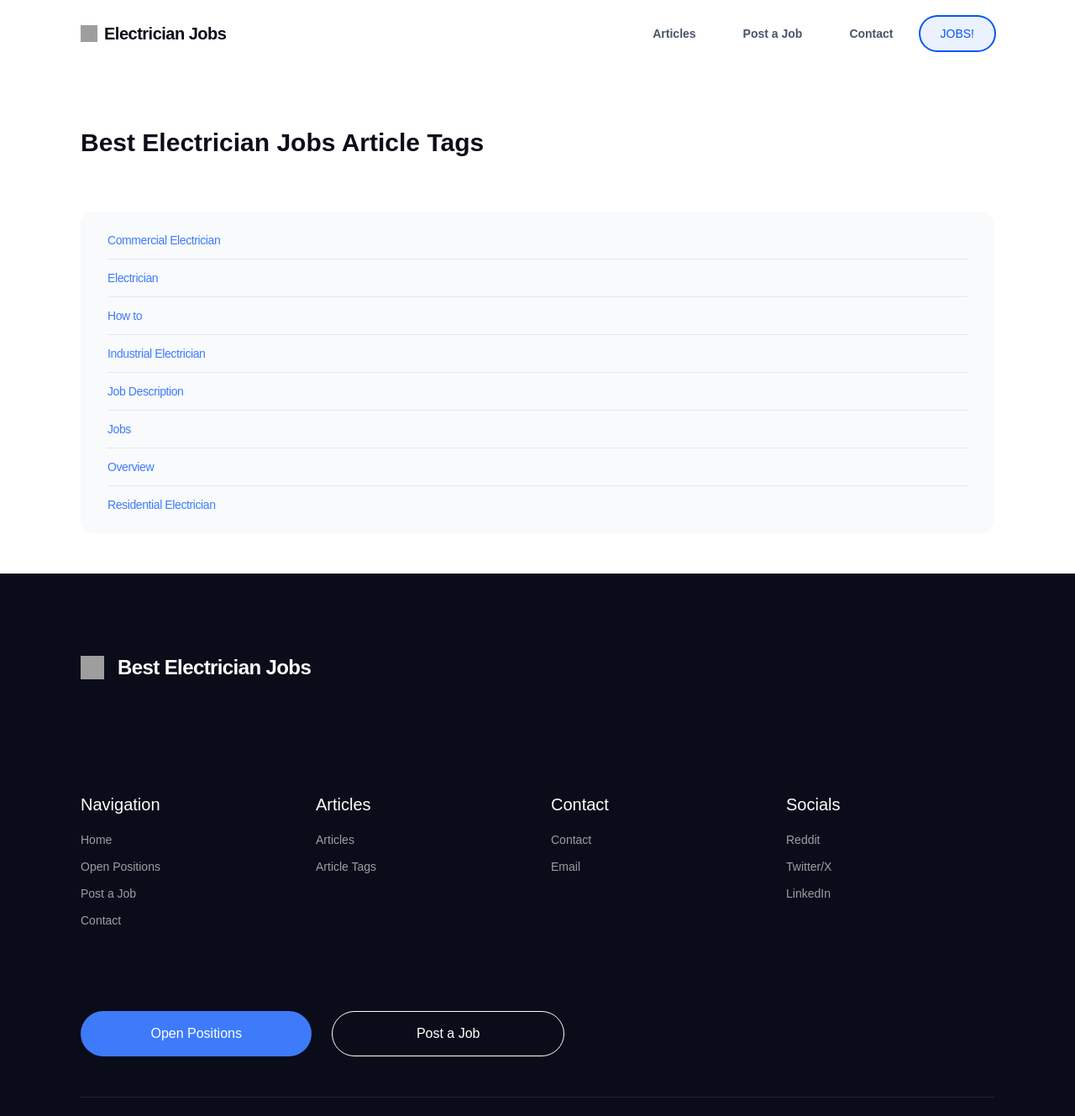
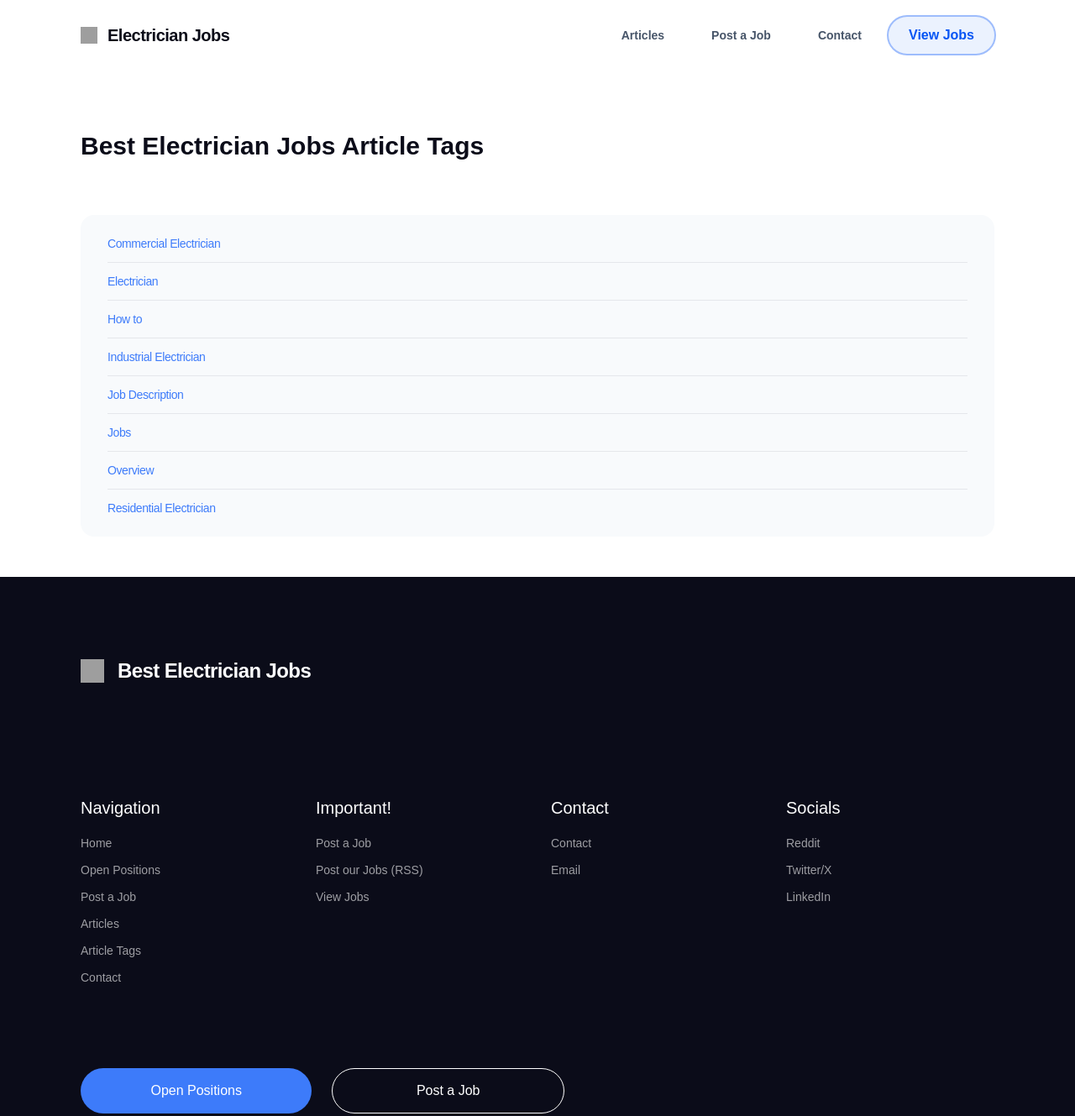
Before and after one commit to wcgordon1/nocodejobs, an Astro site: page /tags in a window 1280 px wide. Shown: the top 1329 px of the page at 84% size. Built offline with nearby package versions, Linux system fonts and the light colour scheme; Astro itself is replaced by a stand-in of ours; grey boxes are pictures that could not be loaded; a web font is replaced by a local one.

Commit message:
footer and view jobs

```diff
--- a/src/components/global/Footer.astro
+++ b/src/components/global/Footer.astro
@@ -6,14 +6,17 @@ const footerSections = [
       { href: "/", label: "Home" },
       { href: "/open-positions", label: "Open Positions" },
       { href: "/post-a-job", label: "Post a Job" },
+      { href: "/articles", label: "Articles" },
+      { href: "/tags", label: "Article Tags" },
       { href: "/contact", label: "Contact" },
     ],
   },
   {
-    title: "Articles",
+    title: "Important!",
     links: [
-      { href: "/articles", label: "Articles" },
-      { href: "/tags", label: "Article Tags" },
+      { href: "/post-a-job", label: "Post a Job" },
+      { href: "/rss.xml", label: "Post our Jobs (RSS)" },
+      { href: "/open-positions", label: "View Jobs" },
     ],
   },
   {
--- a/src/components/global/Navigation.astro
+++ b/src/components/global/Navigation.astro
@@ -6,7 +6,7 @@
       <a
         title="link to your page"
             aria-label="your label" href="/"
-        class="text-xl text-purple-900 font-semibold tracking-tight  inline-flex gap-2 items-center">
+        class="text-xl text-purple-900 font-semibold tracking-tight  inline-flex gap-3 items-center">
         <img
           src="/images/eleclog.png"
           alt="Electrician Logo"
@@ -72,8 +72,8 @@
           <a
             title="Best Electrician Jobs Open Positions"
             aria-label="Best Electrician Jobs Open Positions" href="/open-positions"
-            class="text-blue-600 items-center font-medium gap-3 text-sm inline-flex focus-visible:outline-2 focus-visible:outline-offset-2 focus:outline-none justify-center px-6 ring-2 ring-blue-600 focus:ring-offset-2 focus:ring-blue-500 duration-200 py-2.5 rounded-full active:bg-blue-800 active:text-white bg-blue-50 hover:bg-blue-100 w-auto">
-            JOBS!
+            class="text-blue-600 items-center font-semibold  gap-3 text-base inline-flex focus-visible:outline-2 focus-visible:outline-offset-2 focus:outline-none justify-center px-6 ring-2 focus:ring-offset-2 focus:ring-blue-500 duration-200 py-2.5 rounded-full active:bg-blue-800 active:text-white bg-blue-50 hover:bg-blue-100 w-auto">
+            View Jobs
           </a>
         </li>
       </ul>
```
